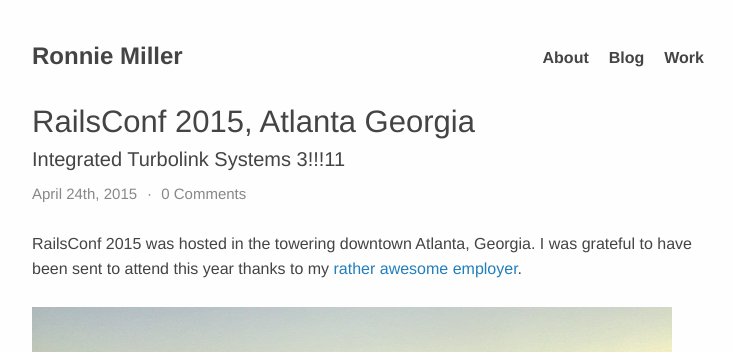
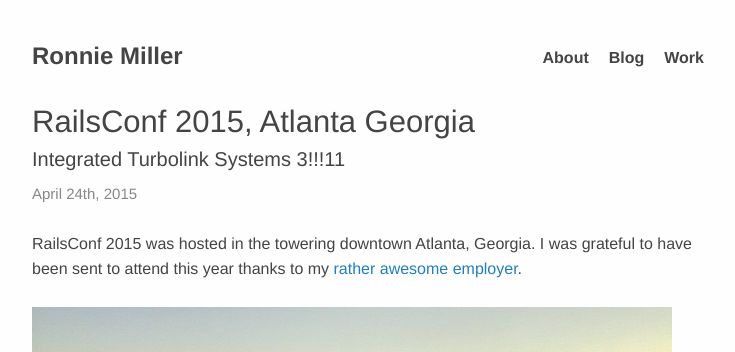
Before and after one commit to mlr/mlr.github.com, a Jekyll site: the page built from _posts/2015-04-24-rails-conf-2015.md, in a window 1280 px wide. Shown: the top 352 px of the page, without its empty margins (276-1011 px from the left). Built offline with Jekyll 4.4.1, drawn with Linux system fonts in a browser that asks for light colours; some web fonts are replaced; comment, search, counter and statistics services are not loaded.

Commit message:
Remove never-used blog post comments

```diff
--- a/_config.yml
+++ b/_config.yml
@@ -1,5 +1,4 @@
 permalink: pretty
-disqus_shortname: "ronniemlr"
 defaults:
   -
     scope:
--- a/_includes/disqus_comments.html
+++ /dev/null
@@ -1,10 +0,0 @@
-<div id="disqus_thread"></div>
-<script type="text/javascript">
-  var disqus_shortname = '{{ site.disqus_shortname }}'; // required: replace example with your forum shortname
-  (function() {
-    var dsq = document.createElement('script'); dsq.type = 'text/javascript'; dsq.async = true;
-    dsq.src = '//' + disqus_shortname + '.disqus.com/embed.js';
-    (document.getElementsByTagName('head')[0] || document.getElementsByTagName('body')[0]).appendChild(dsq);
-  })();
-</script>
-<noscript>Please enable JavaScript to view the <a href="http://disqus.com/?ref_noscript">comments powered by Disqus.</a></noscript>
--- a/_includes/disqus_comments_count.html
+++ /dev/null
@@ -1,9 +0,0 @@
-<script type="text/javascript">
-  var disqus_shortname = '{{ site.disqus_shortname }}'; // required: replace example with your forum shortname
-  (function () {
-    var s = document.createElement('script'); s.async = true;
-    s.type = 'text/javascript';
-    s.src = '//' + disqus_shortname + '.disqus.com/count.js';
-    (document.getElementsByTagName('HEAD')[0] || document.getElementsByTagName('BODY')[0]).appendChild(s);
-  }());
-</script>
--- a/_includes/footer.html
+++ b/_includes/footer.html
@@ -7,9 +7,6 @@
     </ul>
   </footer>
 </div>
-{% if page.layout == "blog" %}
-  {% include disqus_comments_count.html %}
-{% endif %}
 {% include google_ga.html %}
 </body>
 </html>
--- a/_layouts/blog.html
+++ b/_layouts/blog.html
@@ -13,17 +13,10 @@
           {% case d %}{% when "1" or "21" or "31" %}{{ d }}st{% when "2" or "22" %}{{ d }}nd{% when "3" or "23" %}{{ d }}rd{% else %}{{ d }}th{% endcase %},
           {{ page.date | date: "%Y" }}
         </div>
-        <div class="post-comments-count">
-          <span>&middot;</span> <a href="{{ page.url }}#disqus_thread">0 Comments</a>
-        </div>
       </div>
 
       <div class="post-content">
         {{ content }}
       </div>
-
-      <div class="post-comments">
-        {% include disqus_comments.html %}
-      </div>
     </div>
 {% include footer.html %}
--- a/_sass/_blog.scss
+++ b/_sass/_blog.scss
@@ -67,17 +67,6 @@
       margin-top: 5px;
       float: left;
     }
-
-    .post-comments-count {
-      span {
-        display: inline-block;
-        padding: 0 5px 0 10px;
-      }
-
-      a {
-        color: #888;
-      }
-    }
   }
 
   div.post-content {
```
